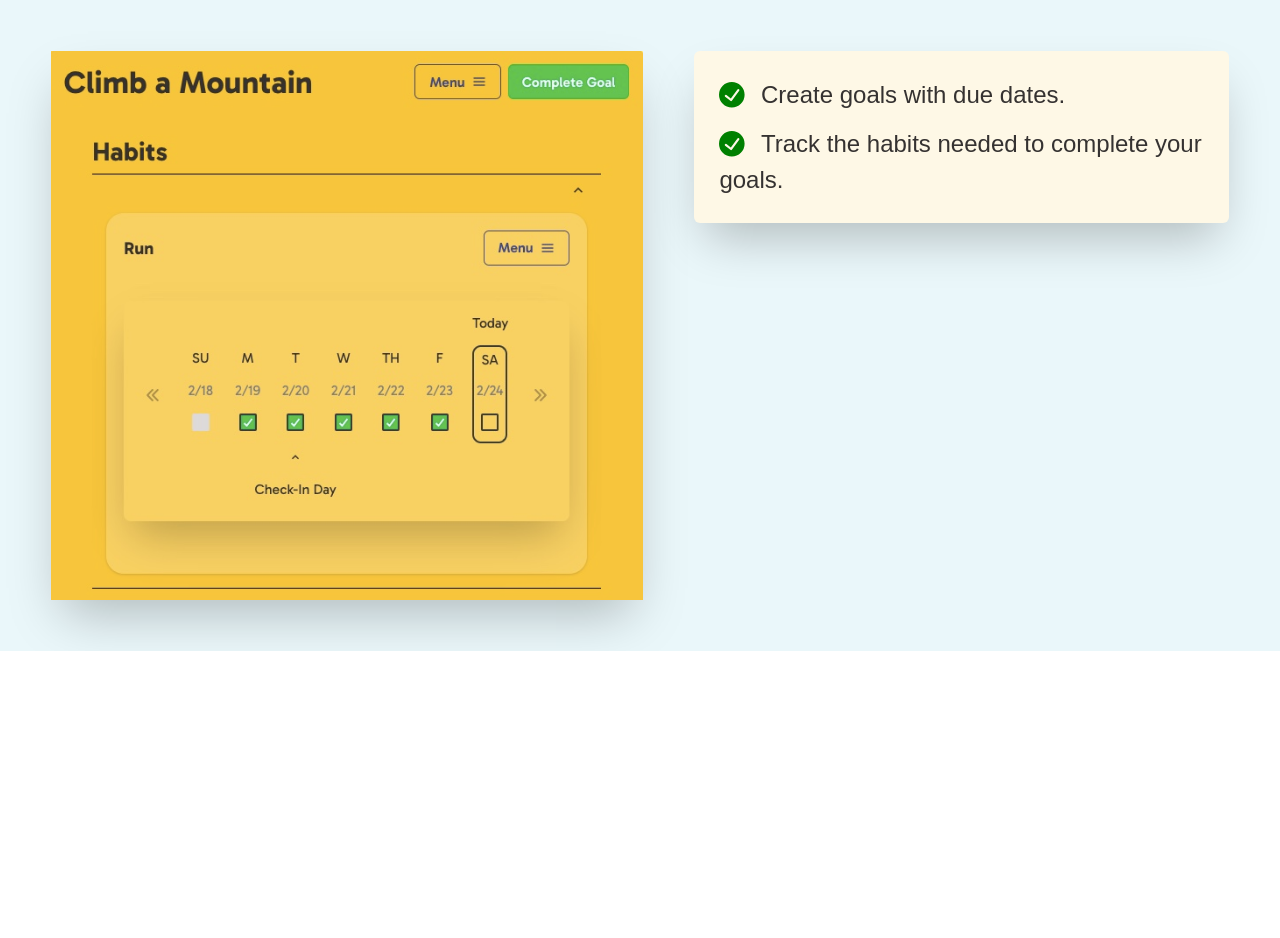
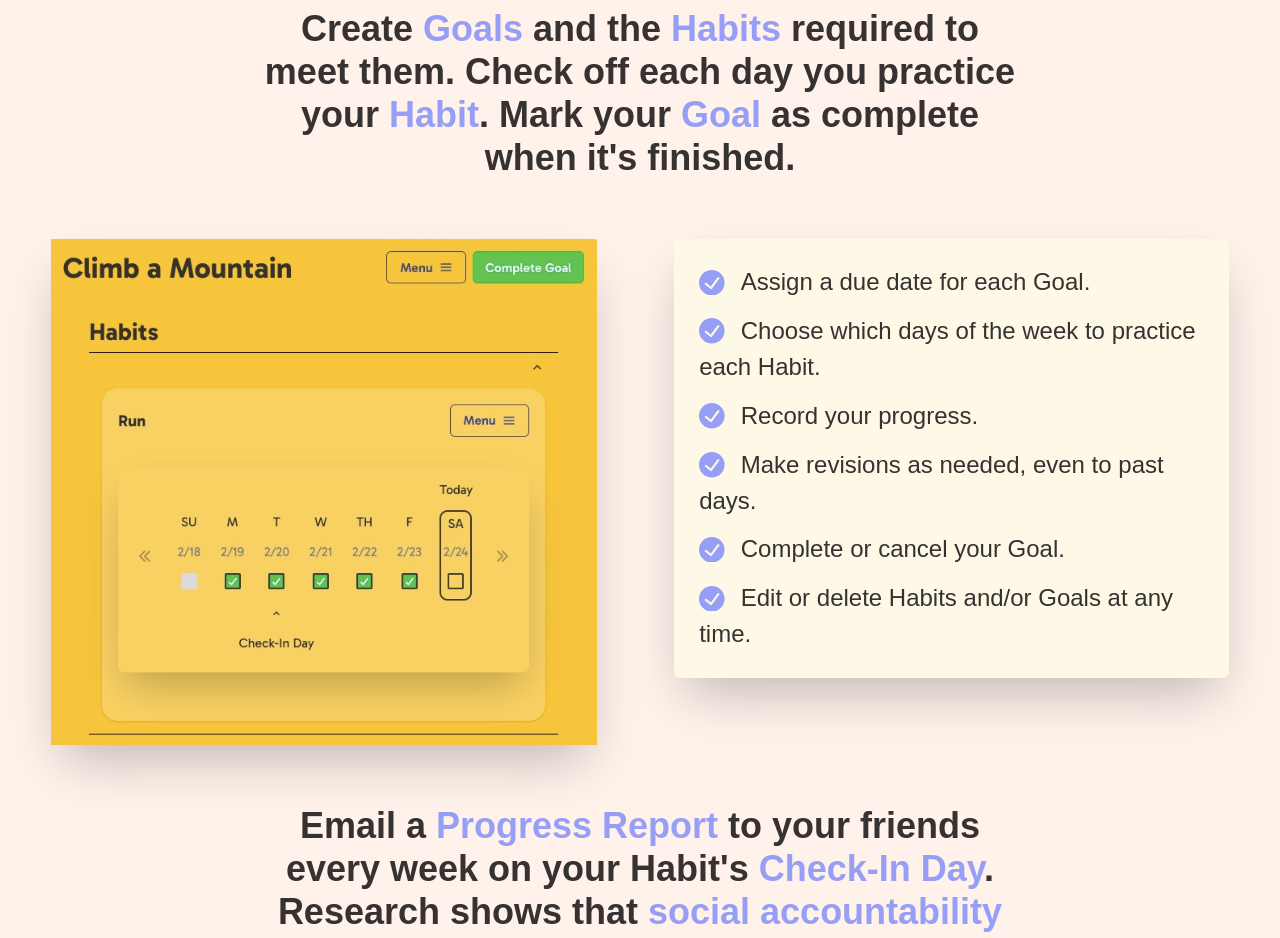
Before and after one commit to dyazdani/trac, a React (Vite) app: page / in a window 1280 px wide. Shown: the part 480-1418 px from the top of the page. Before the commit the page ends 1131 px from the top, so only its background shows below. Built offline with nearby package versions, Linux system fonts and the light colour scheme; a web font is replaced by a local one.

Commit message:
Added and formatted copy for Landing Page

```diff
--- a/src/client/components/LandingPage.tsx
+++ b/src/client/components/LandingPage.tsx
@@ -1,7 +1,6 @@
 import {
     Box,
     Button,
-    HStack,
     Heading,
     Spacer,
     VStack,
@@ -10,7 +9,9 @@ import {
     Flex,
     List,
     ListItem,
-    ListIcon
+    ListIcon,
+    Text,
+    Highlight
 } from "@chakra-ui/react";
 import AppHeader from "./AppHeader.js";
 import {
@@ -45,14 +46,13 @@ const LandingPage = () => {
                     >
                         Your secret, goal-achieving weapon
                     </Heading>
-                    <Heading
-                        as="h2"
-                        size="lg"
+                    <Text
+                        fontSize="xl"
                         mt="2vw"
                         textAlign="center"
                     >
                         Track your habits. Share your progress. Crush your goals.
-                    </Heading>
+                    </Text>
                     <Flex
                         direction="column"
                         w="100%"
@@ -62,8 +62,8 @@ const LandingPage = () => {
                             rightIcon={<ChevronRightIcon/>}
                             colorScheme="orange"
                             color="#000000"
-                            mt="10vw"
-                            mb="3vw"
+                            mt="8vw"
+                            mb="4vw"
                             type="button"
                             onClick={(e) => {
                                 e.preventDefault();
@@ -76,14 +76,27 @@ const LandingPage = () => {
 
                 </Box>
             </VStack>
-                {/* <Heading as="h3" size="md" >Create goals and</Heading> */}
-                <Box
+                <VStack
                     w="100vw"
                     maxW="100%"
-                    mt="2vw"
                     p="4vw"
-                    bgColor="#eaf7fa"
+                    bgColor="orange.50"
                 >
+                    <Heading
+                        as="h2"
+                        textAlign="center"
+                        pb="4vw"
+                        w="60vw"
+                    >
+                        <Highlight
+                            query={['Goals', 'Goal', 'Habits', 'Habit']}
+                            styles={{
+                                color: '#979EF6'
+                            }}
+                        >
+                            Create Goals and the Habits required to meet them. Check off each day you practice your Habit. Mark your Goal as complete when it's finished.
+                        </Highlight>
+                    </Heading>
                     <Flex
                         justifyContent="center"
                     >
@@ -100,7 +113,7 @@ const LandingPage = () => {
                             />
                         </Card>
                         <Spacer
-                        minW="4vw"
+                            minW="6vw"
                             maxW="10vw"
                         />
                         <Card
@@ -114,17 +127,49 @@ const LandingPage = () => {
                                 spacing="1vw"
                             >
                                 <ListItem fontSize="2xl">
-                                <ListIcon as={CheckCircleIcon} color="green" boxSize="1.6rem" mr="1rem"/>
-                                Create goals with due dates.
+                                    <ListIcon as={CheckCircleIcon} color="#979EF6" boxSize="1.6rem" mr="1rem"/>
+                                    Assign a due date for each Goal.
                                 </ListItem>
                                 <ListItem fontSize="2xl">
-                                <ListIcon as={CheckCircleIcon} color="green" boxSize="1.6rem" mr="1rem"/>
-                                Track the habits needed to complete your goals.
+                                    <ListIcon as={CheckCircleIcon} color="#979EF6" boxSize="1.6rem" mr="1rem"/>
+                                    Choose which days of the week to practice each Habit.
+                                </ListItem>
+                                <ListItem fontSize="2xl">
+                                    <ListIcon as={CheckCircleIcon} color="#979EF6" boxSize="1.6rem" mr="1rem"/>
+                                    Record your progress.
+                                </ListItem>
+                                <ListItem fontSize="2xl">
+                                    <ListIcon as={CheckCircleIcon} color="#979EF6" boxSize="1.6rem" mr="1rem"/>
+                                    Make revisions as needed, even to past days.
+                                </ListItem>
+                                <ListItem fontSize="2xl">
+                                    <ListIcon as={CheckCircleIcon} color="#979EF6" boxSize="1.6rem" mr="1rem"/>
+                                    Complete or cancel your Goal.
+                                </ListItem>
+                                <ListItem fontSize="2xl">
+                                    <ListIcon as={CheckCircleIcon} color="#979EF6" boxSize="1.6rem" mr="1rem"/>
+                                    Edit or delete Habits and/or Goals at any time.
                                 </ListItem>
                             </List>
                         </Card>
                     </Flex>
-                </Box>
+                    <Heading
+                        as="h2"
+                        textAlign="center"
+                        pb="4vw"
+                        pt="4vw"
+                        w="60vw"
+                    >
+                        <Highlight
+                            query={['Progress Report', 'Check-In Day', 'social accountability']}
+                            styles={{
+                                color: '#979EF6'
+                            }}
+                        >
+                            Email a Progress Report to your friends every week on your Habit's Check-In Day. Research shows that social accountability works.
+                        </Highlight>
+                    </Heading>
+                </VStack>
 
         </>
     )
```
Lines whose indentation alone changed are shown as unchanged.
